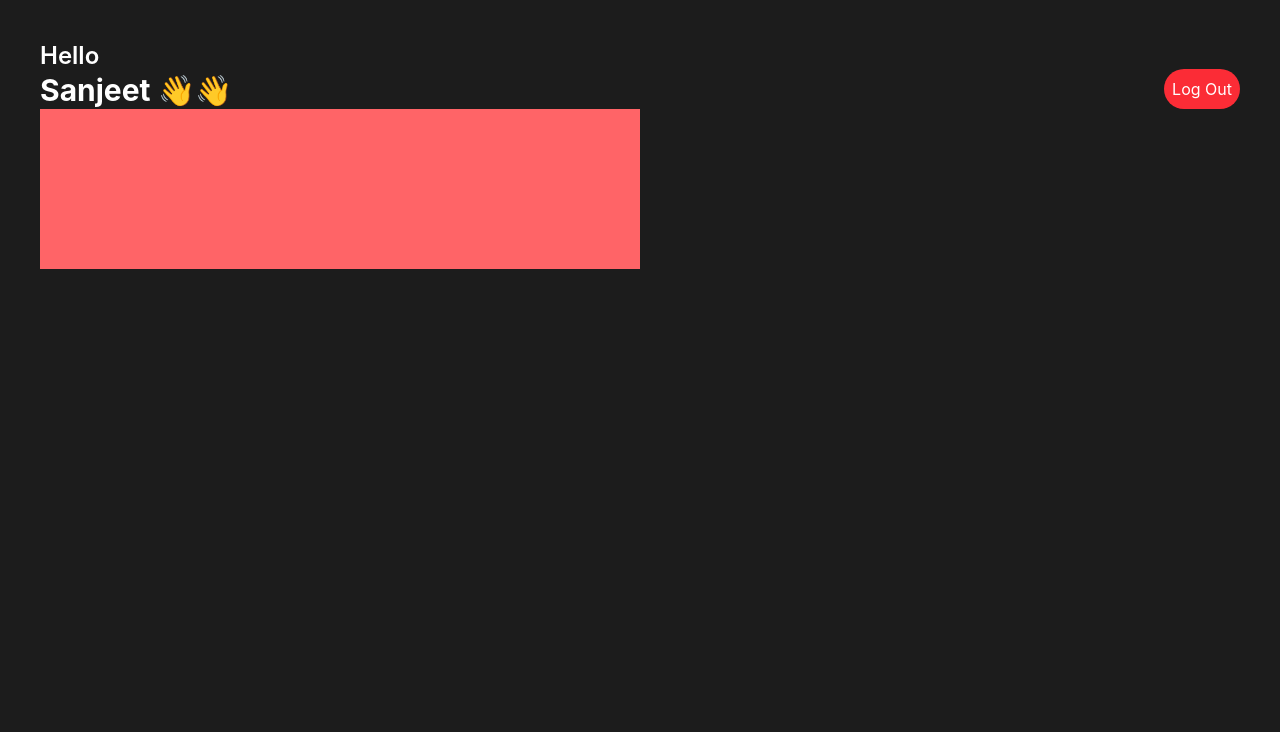
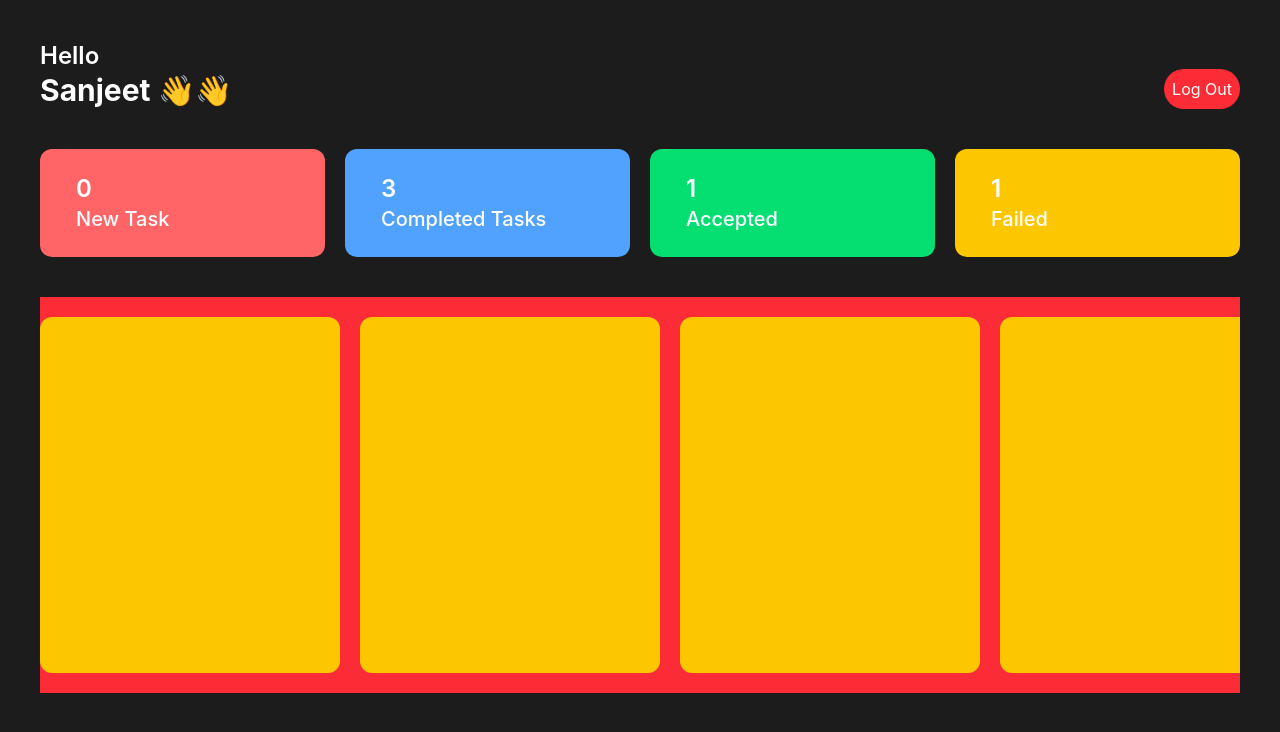
Before and after one commit to sanjeetkumarcodethrust/Employee_management_system, a React (Vite) app in the folder EMPLOYEE_MANAGEMENT_SYSTEM/: page / in a window 1280 px wide. Shown: the top 732 px of the page. Built offline with nearby package versions, Linux system fonts and the light colour scheme.

Commit message:
add TaskList component to EmployeeDashboard

```diff
--- /dev/null
+++ b/EMPLOYEE_MANAGEMENT_SYSTEM/src/TaskList/TaskList.jsx
@@ -0,0 +1,22 @@
+import React from 'react';
+
+const TaskList = () => {
+  return (
+    <div className='h-[55%] overflow-x-auto flex items-center justify-start gap-5 flex-nowrap py-5 bg-red-500 mt-10'>
+      <div className=' flex-shrink-0 h-full w-[300px] bg-yellow-400 rounded-xl'>
+
+      </div>
+       <div className=' flex-shrink-0 h-full w-[300px] bg-yellow-400 rounded-xl'>
+
+      </div>
+      <div className=' flex-shrink-0 h-full w-[300px] bg-yellow-400 rounded-xl'>
+
+      </div>
+      <div className=' flex-shrink-0 h-full w-[300px] bg-yellow-400 rounded-xl'>
+
+      </div>
+    </div>
+  );
+}
+
+export default TaskList;
--- a/EMPLOYEE_MANAGEMENT_SYSTEM/src/components/Dashboard/EmployeeDashboard.jsx
+++ b/EMPLOYEE_MANAGEMENT_SYSTEM/src/components/Dashboard/EmployeeDashboard.jsx
@@ -1,12 +1,14 @@
 import React from 'react';
 import Header from '../other/Header';
 import TaskListNumber from '../other/TaskListNumber';
+import TaskList from '../../TaskList/TaskList';
 
 const EmployeeDashboard = () => {
   return (
     <div className='p-10 bg-[#1C1C1C] h-screen '>
       <Header />
       <TaskListNumber />
+      <TaskList/>
     </div>
   );
 }
--- a/EMPLOYEE_MANAGEMENT_SYSTEM/src/components/other/TaskListNumber.jsx
+++ b/EMPLOYEE_MANAGEMENT_SYSTEM/src/components/other/TaskListNumber.jsx
@@ -2,8 +2,22 @@ import React from 'react';
 
 const TaskListNumber = () => {
   return (
-    <div ClassName='flex justify-between gap-5 screen '>
-        <div className='h-40 w-1/2  bg-red-400'>
+    <div className='flex mt-10 justify-between gap-5 screen '>
+        <div className='rounded-xl w-[45%] py-6 px-9 bg-red-400'>
+              <h2 className='text-2xl font-semibold'>0</h2>
+              <h3 className='text-xl font-medium'>New Task</h3>
+            </div>
+            <div className='rounded-xl w-[45%] py-6 px-9 bg-blue-400'>
+              <h2 className='text-2xl font-semibold'>3</h2>
+              <h3 className='text-xl font-medium'>Completed Tasks</h3>
+            </div>
+            <div className='rounded-xl w-[45%] py-6 px-9 bg-green-400'>
+              <h2 className='text-2xl font-semibold'>1</h2>
+              <h3 className='text-xl font-medium'>Accepted</h3>
+            </div>
+            <div className='rounded-xl w-[45%] py-6 px-9 bg-yellow-400'>
+              <h2 className='text-2xl font-semibold'>1</h2>
+              <h3 className='text-xl font-medium'>Failed</h3>
             </div>
 
     </div>
```
